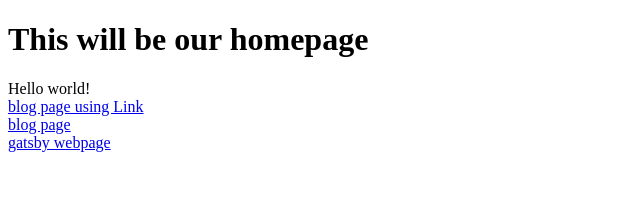
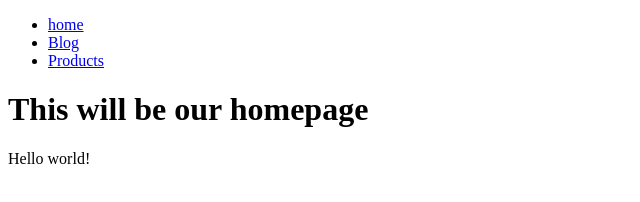
Before and after one commit to Camilocoo/Gatsby-Js-, a Gatsby site in the folder gatsby-starter-hello-world/: page / in a window 1280 px wide. Shown: the whole page, without its empty margins (0-640 px from the left). Built offline with nearby package versions, Linux system fonts and the light colour scheme; Gatsby itself is replaced by a stand-in of ours.

Commit message:
layout component created and tested

```diff
--- a/gatsby-starter-hello-world/src/components/Navbar.js
+++ b/gatsby-starter-hello-world/src/components/Navbar.js
@@ -1,4 +1,5 @@
 import React from 'react'
+import {Link} from "gatsby"
 
 const Navbar = () => {
     return (
--- /dev/null
+++ b/gatsby-starter-hello-world/src/components/layout.js
@@ -0,0 +1,17 @@
+import React from 'react';
+import Navbar from './Navbar';
+
+
+const layout = ({children}) => {
+    return (
+        <div>
+
+            <Navbar/>
+            <main>
+            {children}
+            </main>
+        </div>
+    )
+}
+
+export default layout
--- a/gatsby-starter-hello-world/src/pages/blog.js
+++ b/gatsby-starter-hello-world/src/pages/blog.js
@@ -6,6 +6,7 @@ export default class blog extends Component {
     render() {
         return (
             <React.Fragment>
+
                 <div>
                     this is out blog page
                 </div><br/>
--- a/gatsby-starter-hello-world/src/pages/index.js
+++ b/gatsby-starter-hello-world/src/pages/index.js
@@ -1,12 +1,12 @@
 import React from "react"
 import {Link} from "gatsby";
+import Navbar from "../components/Navbar";
+import Layout from "../components/layout"
 
 export default () =>
 <div>
-    <h1>This will be our homepage</h1>
-    <div>Hello world!</div>
-    <Link to="/blog/">blog page using Link </Link><br/>
-    <a href="/blog/">blog page</a><br/>
-    <a href="https://www.gatsbyjs.org">gatsby webpage</a>
-
+    <Layout>
+        <h1>This will be our homepage</h1>
+        <div>Hello world!</div>
+    </Layout>
 </div>
```
